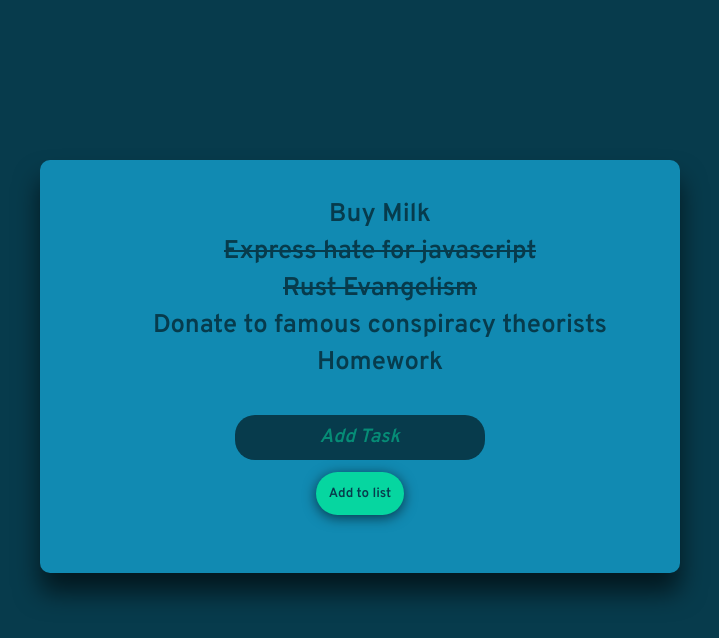
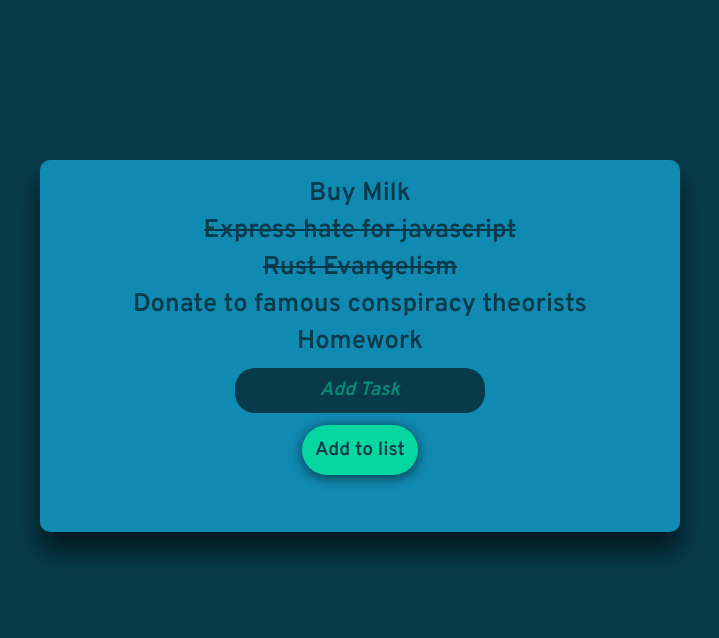
Before and after one commit to Ferryistaken/todo-list-react, a React (Create React App) app: page / in a window 1280 px wide. Shown: the top 638 px of the page, without its empty margins (280-999 px from the left). Built offline with nearby package versions, Linux system fonts and the light colour scheme.

Commit message:
now everything is centered

```diff
--- a/src/index.scss
+++ b/src/index.scss
@@ -9,6 +9,11 @@ $strike-color: #ffd166;
 
 body {
 	background-color: $base-color;
+}
+
+ul {
+	margin: 0;
+	padding: 0;
 }
 
 .todo-list {
@@ -31,6 +36,7 @@ body {
 	transition: all 0.5s cubic-bezier(0.55, 0, 0.1, 1);
 	list-style-type: none;
 	margin-top: 0.5vh;
+	margin-left: 0;
 	height: 100%;
 	border-radius: 20px;
 }
@@ -84,6 +90,7 @@ input[type="text"]::placeholder {
 
 button {
 	font-family: "Overpass", sans-serif;
+	font-size: 1.5vw;
 	color: $base-color;
 	background-color: $accent-color;
 	border: none;
@@ -93,6 +100,8 @@ button {
 	border-radius: 50px;
 	margin: 0 auto;
 	display: block;
+	width: 1ew;
+	height: 1ew;
 }
 
 /* Strikethrough */
@@ -108,7 +117,7 @@ button {
 	position: absolute;
 	display: block;
 	width: 100%;
-	height: 2px;
+	height: 0.2vw;
 	margin-top: -0.7em;
 	background: $base-color;
 	transform-origin: center left;
```
